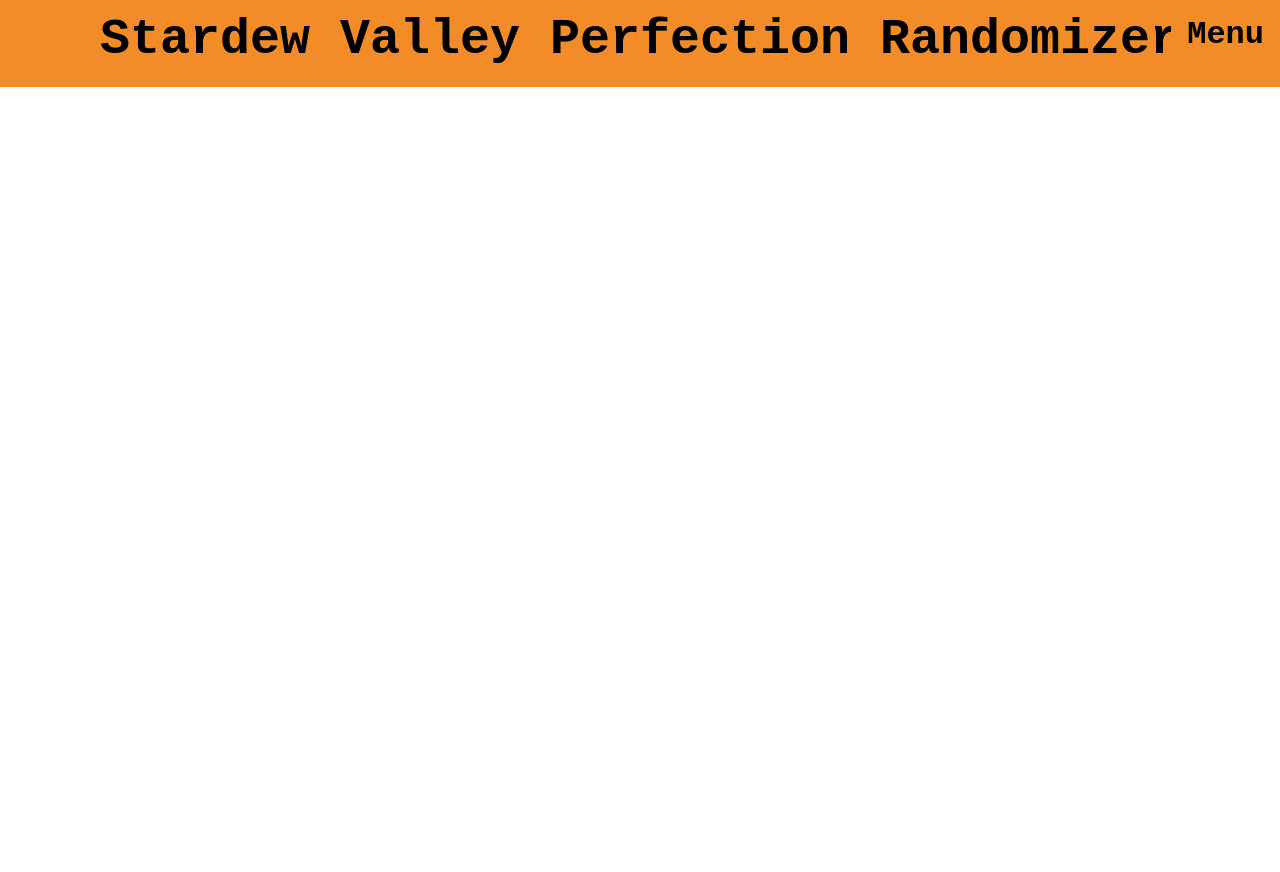
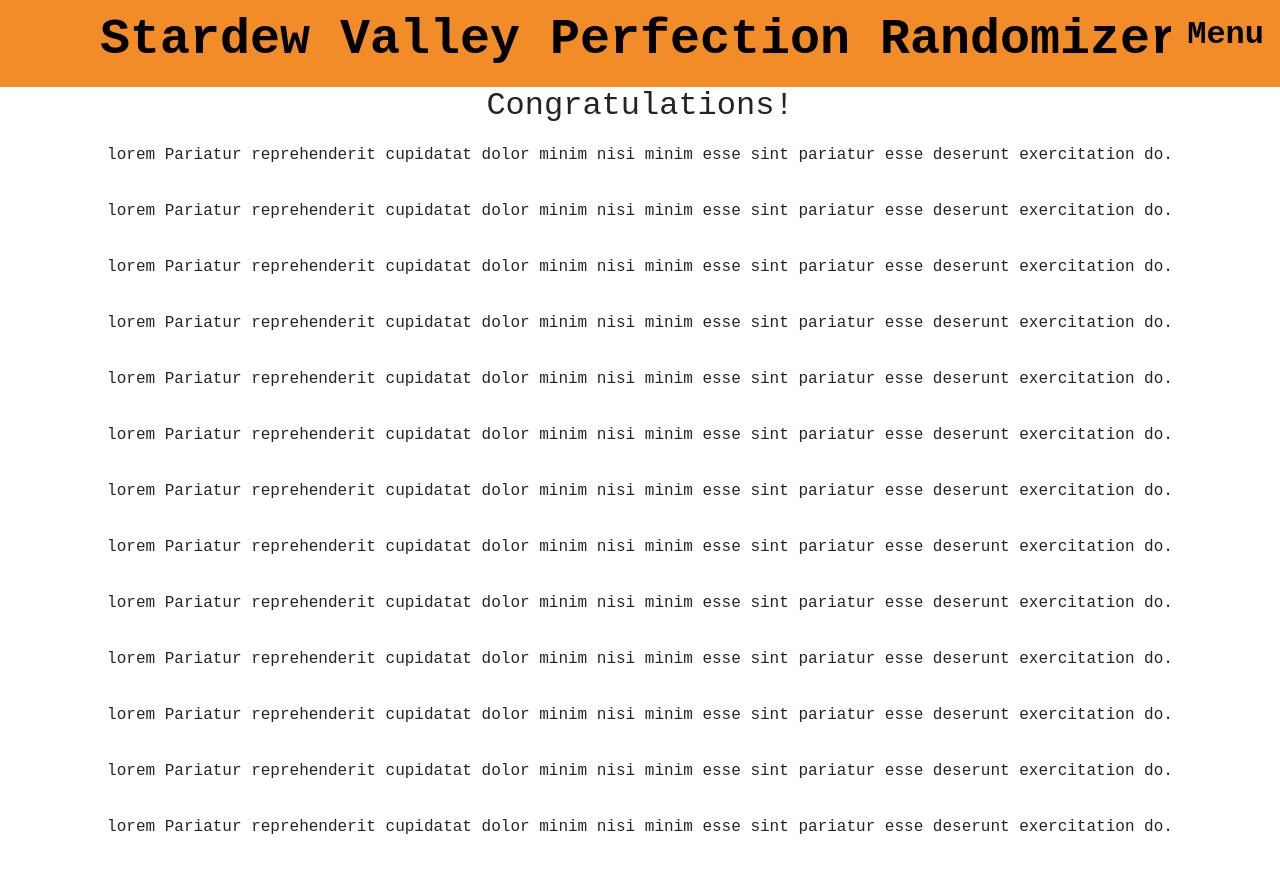
Before and after one commit to killingsworth-kristen/stardew-randomizer-react, a React (Create React App) app: page /credits in a window 1280 px wide. Shown: the top 872 px of the page. Before the commit the page ends 800 px from the top, so only its background shows below. Built offline with nearby package versions, Linux system fonts and the light colour scheme.

Commit message:
credits proof of concept

```diff
--- a/src/App.js
+++ b/src/App.js
@@ -13,6 +13,7 @@
 import EditSaveSlot2 from './components/pages/EditSaveSlot2';
 import EditSaveSlot3 from './components/pages/EditSaveSlot3';
 import Save from './components/pages/Save';
+import Credits from './components/pages/Credits';
 import SaveSlot1 from './components/pages/SaveSlot1';
 import SaveSlot2 from './components/pages/SaveSlot2';
 import SaveSlot3 from './components/pages/SaveSlot3';
@@ -34,6 +35,7 @@
           <Routes>
             <Route path='/name' element={<Name />}/>
             <Route path='/' element={< AllSaves />} />
+            <Route path='/credits' element={<Credits />} />
             <Route path='/new-save-slot-1' element={<NewSaveForm />}/>
             <Route path='/new-save-slot-2' element={<NewSaveForm />}/>
             <Route path='/new-save-slot-3' element={<NewSaveForm />}/>
--- a/src/components/pages/About.js
+++ b/src/components/pages/About.js
@@ -8,7 +8,7 @@
             <h2 className="page-title">About</h2>
             <div className="about-para-container">
                 <p className="about-para">
-                    All credit for this idea should go to ArgonMatrix who created the original Stardew Valley Perfection Randomizer in Google Sheets. You should definitely chack out his content on Youtube and check out his Randomizer VODs.
+                    All credit for this idea should go to ArgonMatrix who created the original Stardew Valley Perfection Randomizer in Google Sheets. You should definitely check out his content on Youtube and check out his Randomizer VODs.
                 </p>
 
                 <iframe width="560" height="315" src="https://www.youtube-nocookie.com/embed/videoseries?si=vhIwUqmNx5pux9ht&amp;list=PL6-AYSf47-FsBiWANzLoaIMuTjs3k-XIM" title="YouTube video player" frameborder="0" allow="accelerometer; autoplay; clipboard-write; encrypted-media; gyroscope; picture-in-picture; web-share" allowfullscreen></iframe>
--- /dev/null
+++ b/src/components/pages/Credits.js
@@ -0,0 +1,37 @@
+import React from "react";
+
+import './../style/Credits.css';
+
+export default function Credits () {
+
+    // May not be necessary
+    // If imported tag is present?
+    //      have a seperate div for tasks completed before import?
+
+    return (
+        <main>
+            <h2 className="credits-title">Congratulations!</h2>
+            <div className="credits-container">
+                <p className="task-p">lorem Pariatur reprehenderit cupidatat dolor minim nisi minim esse sint pariatur esse deserunt exercitation do.</p>
+                <p className="task-p">lorem Pariatur reprehenderit cupidatat dolor minim nisi minim esse sint pariatur esse deserunt exercitation do.</p>
+                <p className="task-p">lorem Pariatur reprehenderit cupidatat dolor minim nisi minim esse sint pariatur esse deserunt exercitation do.</p>
+                <p className="task-p">lorem Pariatur reprehenderit cupidatat dolor minim nisi minim esse sint pariatur esse deserunt exercitation do.</p>
+                <p className="task-p">lorem Pariatur reprehenderit cupidatat dolor minim nisi minim esse sint pariatur esse deserunt exercitation do.</p>
+                <p className="task-p">lorem Pariatur reprehenderit cupidatat dolor minim nisi minim esse sint pariatur esse deserunt exercitation do.</p>
+                <p className="task-p">lorem Pariatur reprehenderit cupidatat dolor minim nisi minim esse sint pariatur esse deserunt exercitation do.</p>
+                <p className="task-p">lorem Pariatur reprehenderit cupidatat dolor minim nisi minim esse sint pariatur esse deserunt exercitation do.</p>
+                <p className="task-p">lorem Pariatur reprehenderit cupidatat dolor minim nisi minim esse sint pariatur esse deserunt exercitation do.</p>
+                <p className="task-p">lorem Pariatur reprehenderit cupidatat dolor minim nisi minim esse sint pariatur esse deserunt exercitation do.</p>
+                <p className="task-p">lorem Pariatur reprehenderit cupidatat dolor minim nisi minim esse sint pariatur esse deserunt exercitation do.</p>
+                <p className="task-p">lorem Pariatur reprehenderit cupidatat dolor minim nisi minim esse sint pariatur esse deserunt exercitation do.</p>
+                <p className="task-p">lorem Pariatur reprehenderit cupidatat dolor minim nisi minim esse sint pariatur esse deserunt exercitation do.</p>
+                <p className="task-p">lorem Pariatur reprehenderit cupidatat dolor minim nisi minim esse sint pariatur esse deserunt exercitation do.</p>
+                <p className="task-p">lorem Pariatur reprehenderit cupidatat dolor minim nisi minim esse sint pariatur esse deserunt exercitation do.</p>
+                <p className="task-p">lorem Pariatur reprehenderit cupidatat dolor minim nisi minim esse sint pariatur esse deserunt exercitation do.</p>
+                <p className="task-p">lorem Pariatur reprehenderit cupidatat dolor minim nisi minim esse sint pariatur esse deserunt exercitation do.</p>
+                <p className="task-p">lorem Pariatur reprehenderit cupidatat dolor minim nisi minim esse sint pariatur esse deserunt exercitation do.</p>
+                <p className="task-p">lorem Pariatur reprehenderit cupidatat dolor minim nisi minim esse sint pariatur esse deserunt exercitation do.</p>
+            </div>
+        </main>
+    )
+}
--- a/src/components/pages/NewSavePreview.js
+++ b/src/components/pages/NewSavePreview.js
@@ -86,14 +86,17 @@
                 </div>
                 {array.map((i)=>{
                     let required = false;
+                    let disabled = false;
                     let prereq = "";
                     // console.log(i.Prerequisites);
 
                     // All tasks required for perfection are required (cannot bu unchecked on accident)
                     if (i.Task.includes("Ship") | i.Task.includes("Cook ") | i.Task.includes("Befriend") | i.Task.includes("Stardrop") | i.Task.includes("Slay") | i.Task.includes("Obelisk") | i.Task.includes("Craft") | i.Task.includes("Catch") | i.Task.includes("Finish Golden Walnuts")) {
                         required = true;
-                    } else {
-                        console.log(i.Task);
+                    }
+
+                    if (i.complete === true) {
+                        disabled = true;
                     }
 
                     // Handle Prerequisites
@@ -105,19 +108,19 @@
                         prereq = i.Prerequisites;
                     }
                     return (
-                        <div className="main-checkbox-container">
+                        <div className={disabled === true ? "main-checkbox-container disabled" : "main-checkbox-container"}>
                             <div className="main-checkbox">
                                 <input type="checkbox" value={i.Task} name={`input-main-${i.key}`} id={`input-main-${i.key}`} key={`input-main-${i.key}`} defaultChecked="true" disabled={required}></input>
                                 <label htmlFor={`input-main-${i.key}`} key={`label-main-${i.key}`}>{i.Task}</label>
                             </div>
                             <div className="prereq-checkbox-container">
-                                <h6>Prerequisites:</h6>
+                                <h6 className="prereq-h6">Prerequisites:</h6>
                                 <div className="custom-prereq-adder">
                                     <div className="custom-prereq-form hidden">
                                         <label htmlFor={`custom-prerequisite-task-${i.key}`} id={`custom-prerequisite-label-${i.key}`} key={`custom-prerequisite-label-${i.key}`}>Custom Prerequisite: </label>
                                         <input type="text" name={`custom-prerequisite-task-${i.key}`} id={`custom-prerequisite-task-${i.key}`} key={`custom-prerequisite-task-${i.key}`} value={customPrereqValue} onChange={handleCustomPrereqChange}></input>
                                     </div>
-                                    <button className="add-prereq-btn" onClick={addPrereq}>Add</button>
+                                    <button className="add-prereq-btn" onClick={addPrereq} disabled={disabled}>Add</button>
                                 </div>
                                 <div className="prereq-checkbox">
                                     <input type="checkbox" value={prereq} disabled={prereq === "None" ? true : false} defaultChecked="true"></input>
--- /dev/null
+++ b/src/components/style/Credits.css
@@ -0,0 +1,18 @@
+.credits-title {
+    background-color: white;
+    position: relative;
+    z-index: 0;
+}
+
+.task-p {
+    margin: 2rem 0;
+    overflow: hidden;
+    position: relative;
+    animation: scroll 120s linear forwards;
+    z-index: -1;
+}
+
+@keyframes scroll {
+    from { top: 0 }
+    to {top: -7500px}
+}
--- a/src/components/style/EditDeletePlayBtns.css
+++ b/src/components/style/EditDeletePlayBtns.css
@@ -8,10 +8,17 @@
 }
 
 .tooltip-text {
+    display: flex;
+    align-items: center;
+    justify-content: center;
     margin: 0;
     width: 42px;
     height: 42px;
     font-weight: bold;
-    font-size: 24px;
+    font-size: 13px;
     background-color: var(--frame-edge);
 }
+
+.hidden {
+    display: none;
+}
--- a/src/components/style/Header.css
+++ b/src/components/style/Header.css
@@ -4,12 +4,15 @@
     color: black;
     display: flex;
     justify-content: center;
+    position: relative;
+    z-index: 1;
 }
 
 .nav {
     background-color: #F28C28;
     /* background-color: var(--frame-edge); */
     position: absolute;
+    z-index: 1;
     right: 0;
     /* padding: 1rem; */
     display: flex;
--- a/src/components/style/NewSavePreview.css
+++ b/src/components/style/NewSavePreview.css
@@ -54,6 +54,11 @@
     border-right: 1px solid var(--frame-text);
 }
 
+.prereq-h6 {
+    text-align: start;
+    margin-left: 5rem;
+}
+
 .add-prereq-btn {
     width: fit-content;
     padding: 0.5rem;
@@ -82,6 +87,10 @@
     padding: 0.5rem 0.5rem 0.5rem 5rem;
 }
 
+.disabled {
+    background-color: #969696;
+}
+
 /* .hidden {
     display: none;
 } */
```
